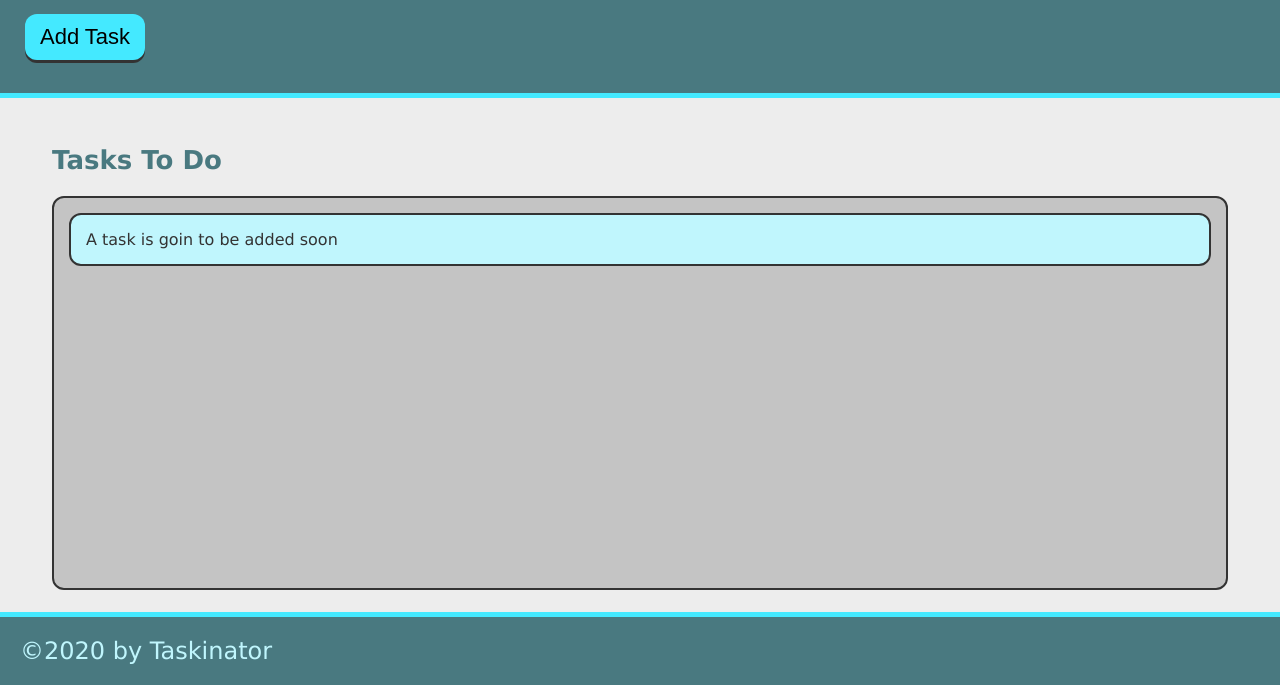
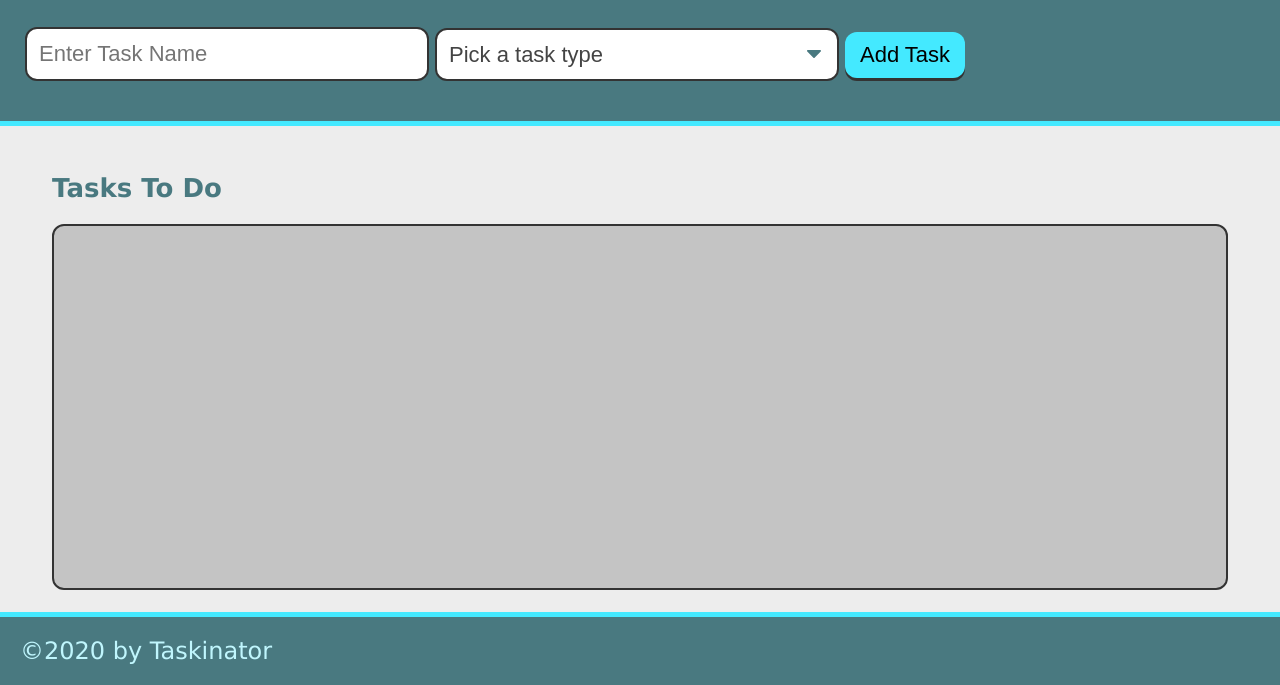
Before and after one commit to Atlas075/taskinator, a plain HTML site: page index.html in a window 1280 px wide. Shown: the part 115-800 px from the top of the page. Drawn offline with Linux system fonts and the light colour scheme.

Commit message:
added the form section

```diff
--- a/index.html
+++ b/index.html
@@ -12,8 +12,23 @@
 <body>
     <header>
         <h1 class="page-title">Taskinator</h1>
-        <p>Click the button to add a new task!</p>
-        <button class="btn" id="save-task">Add Task</button>
+        <p>Click the button bellow to add a new task!</p>
+        <form id="task-form">
+            <div class="form-group">
+              <input type="text" name="task-name" class="text-input" placeholder="Enter Task Name" />
+            </div>
+            <div class="form-group">
+              <select name="task-type" class="select-dropdown">
+                <option value="" disabled selected>Pick a task type</option>
+                <option value="Print">Print</option>
+                <option value="Web">Web</option>
+                <option value="Mobile">Mobile</option>
+              </select>
+            </div>
+            <div class="form-group">
+              <button class="btn" id="save-task" type="submit">Add Task</button>
+            </div>
+          </form>
     </header>
 
 
@@ -21,7 +36,7 @@
         <section class="task-list-wrapper">
             <h2 class="list-title">Tasks To Do</h2>
             <ul class="task-list" id="tasks-to-do">
-                <li class="task-item">A task is goin to be added soon</li>
+
             </ul>
 
         </section>
```
